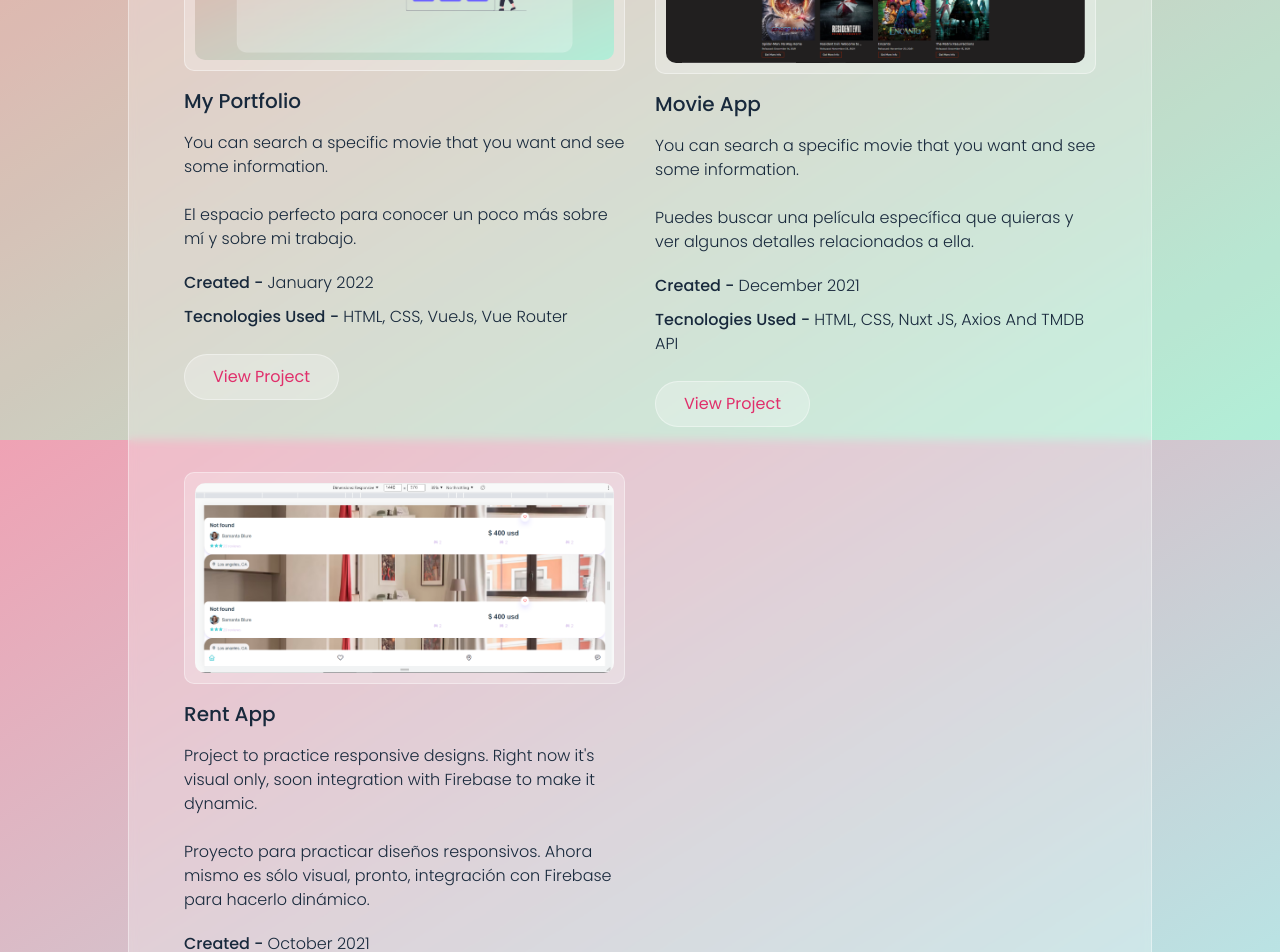
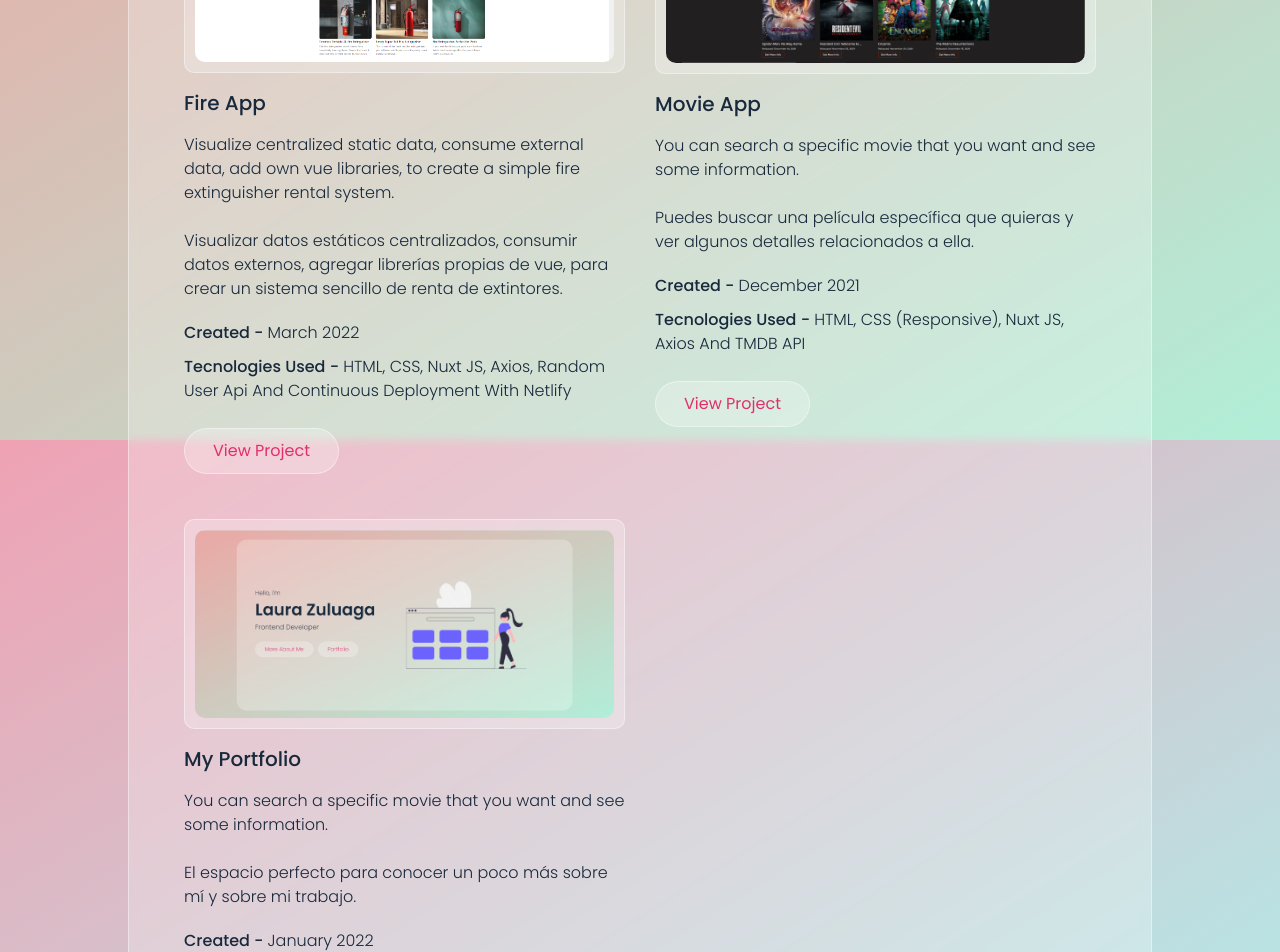
Before and after one commit to LauraVZuluaga/MyPortfolio, a Vue app: page /portfolio in a window 1280 px wide. Shown: the part 360-1312 px from the top of the page. Built offline with nearby package versions, Linux system fonts and the light colour scheme.

Commit message:
Dist folder created for deploy

```diff
--- a/package.json
+++ b/package.json
@@ -19,8 +19,8 @@
     "@vue/cli-plugin-router": "~4.5.0",
     "@vue/cli-plugin-vuex": "~4.5.0",
     "@vue/cli-service": "~4.5.0",
-    "node-sass": "^4.12.0",
-    "sass-loader": "^8.0.2",
+    "sass": "^1.49.9",
+    "sass-loader": "^10.2.1",
     "vue-template-compiler": "^2.6.11"
   }
 }
--- a/src/components/AppPortfolio.vue
+++ b/src/components/AppPortfolio.vue
@@ -78,7 +78,34 @@ export default {
   name: "app-portfolio",
   data() {
     return {
+      //REFACTOR WITH VUEX
       projectsInfo: [
+        {
+          id: 1,
+          name: "Fire app",
+          image: require("../assets/fire-app.png"),
+          englishDescription:
+            "Visualize centralized static data, consume external data, add own vue libraries, to create a simple fire extinguisher rental system.",
+          spanishDescription:
+            "Visualizar datos estáticos centralizados, consumir datos externos, agregar librerías propias de vue, para crear un sistema sencillo de renta de extintores.",
+          createdAt: "March 2022",
+          tecnologies:
+            "HTML, CSS, Nuxt JS, Axios, Random user api and Continuous Deployment with Netlify",
+          url: "https://fire-app.netlify.app/",
+        },
+        {
+          id: 2,
+          image: require("../assets/movie-app.png"),
+          name: "Movie App",
+          englishDescription:
+            "You can search a specific movie that you want and see some information.",
+          spanishDescription:
+            "Puedes buscar una película específica que quieras y ver algunos detalles relacionados a ella.",
+          createdAt: "December 2021",
+          tecnologies: "HTML, CSS (responsive), Nuxt JS, Axios and TMDB API",
+          url: "http://learning-with-movie-app.herokuapp.com/",
+        },
+
         {
           id: 1,
           name: "My Portfolio",
@@ -91,30 +118,6 @@ export default {
           tecnologies: "HTML, CSS, VueJs, Vue Router",
           url: "https://lauravz-portfolio.netlify.app/",
         },
-        {
-          id: 2,
-          image: require("../assets/movie-app.png"),
-          name: "Movie App",
-          englishDescription:
-            "You can search a specific movie that you want and see some information.",
-          spanishDescription:
-            "Puedes buscar una película específica que quieras y ver algunos detalles relacionados a ella.",
-          createdAt: "December 2021",
-          tecnologies: "HTML, CSS, Nuxt JS, Axios and TMDB API",
-          url: "http://learning-with-movie-app.herokuapp.com/",
-        },
-        {
-          id: 3,
-          name: "Rent App",
-          image: require("../assets/rent-app(2).png"),
-          englishDescription:
-            "Project to practice responsive designs. Right now it's visual only, soon integration with Firebase to make it dynamic.",
-          spanishDescription:
-            "Proyecto para practicar diseños responsivos. Ahora mismo es sólo visual, pronto, integración con Firebase para hacerlo dinámico.",
-          createdAt: "October 2021",
-          tecnologies: "HTML, CSS, VueJs, PWA, Babel, Router, Vuex and Less.",
-          url: "http://learning-with-movie-app.herokuapp.com/",
-        },
       ],
     };
   },
```
Also changed, not shown: src/assets/fire-app.png (added), 1 other file (tests, documents, lock files or other folders).
